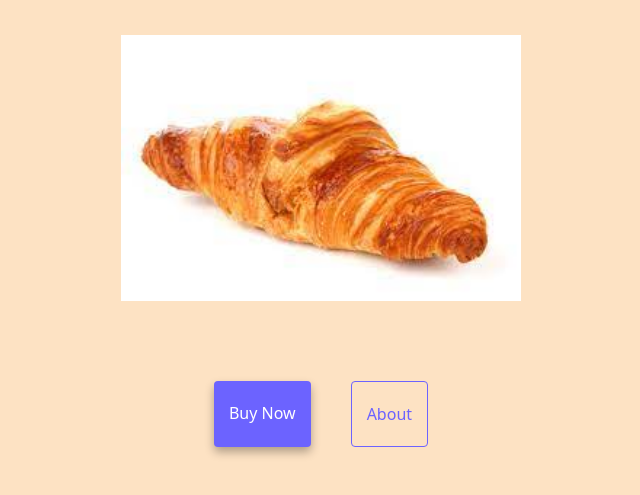
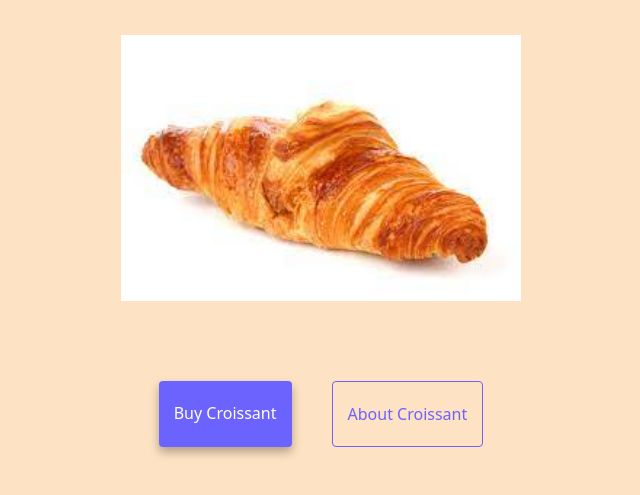
Before and after one commit to Casto2710/Crossant-Project, a plain HTML site: page index.html in a window 1280 px wide. Shown: the part 153-648 px from the top of the page, without its empty margins (319-959 px from the left). Drawn offline with nearby package versions, Linux system fonts and the light colour scheme.

Commit message:
Added SEO

```diff
--- a/index.html
+++ b/index.html
@@ -3,6 +3,7 @@
 <head>
     <meta charset="UTF-8">
     <meta http-equiv="X-UA-Compatible" content="IE=edge">
+   <meta name="Croissant Project" content="About Croissant Image More about-link">
     <meta name="viewport" content="width=device-width, initial-scale=1.0">
     <link href="https://cdn.jsdelivr.net/npm/bootstrap@5.0.2/dist/css/bootstrap.min.css" rel="stylesheet" integrity="sha384-EVSTQN3/azprG1Anm3QDgpJLIm9Nao0Yz1ztcQTwFspd3yD65VohhpuuCOmLASjC" crossorigin="anonymous">
     <link rel="stylesheet" href="CSS/style.css" />
@@ -16,8 +17,8 @@
      </h2>
     </h3>
     <div class="navigation-links">
-      <a href="about.html#contact" class="contact-link">Buy Now</a>
-      <a href="about.html" class="about-link">About</a>
+      <a href="https://pipersfarm.com/products/croissants?currency=GBP&variant=39341043253322&utm_medium=cpc&utm_source=google&utm_campaign=Google%20Shopping&gclid=EAIaIQobChMIufvq8IWd8gIVR7TtCh1BBQFVEAQYASABEgJgYvD_BwE"class="contact-link">Buy Croissant</a>
+      <a href="about.html" class="about-link">About Croissant</a>
     </div>
 </body>
 </html>
```
